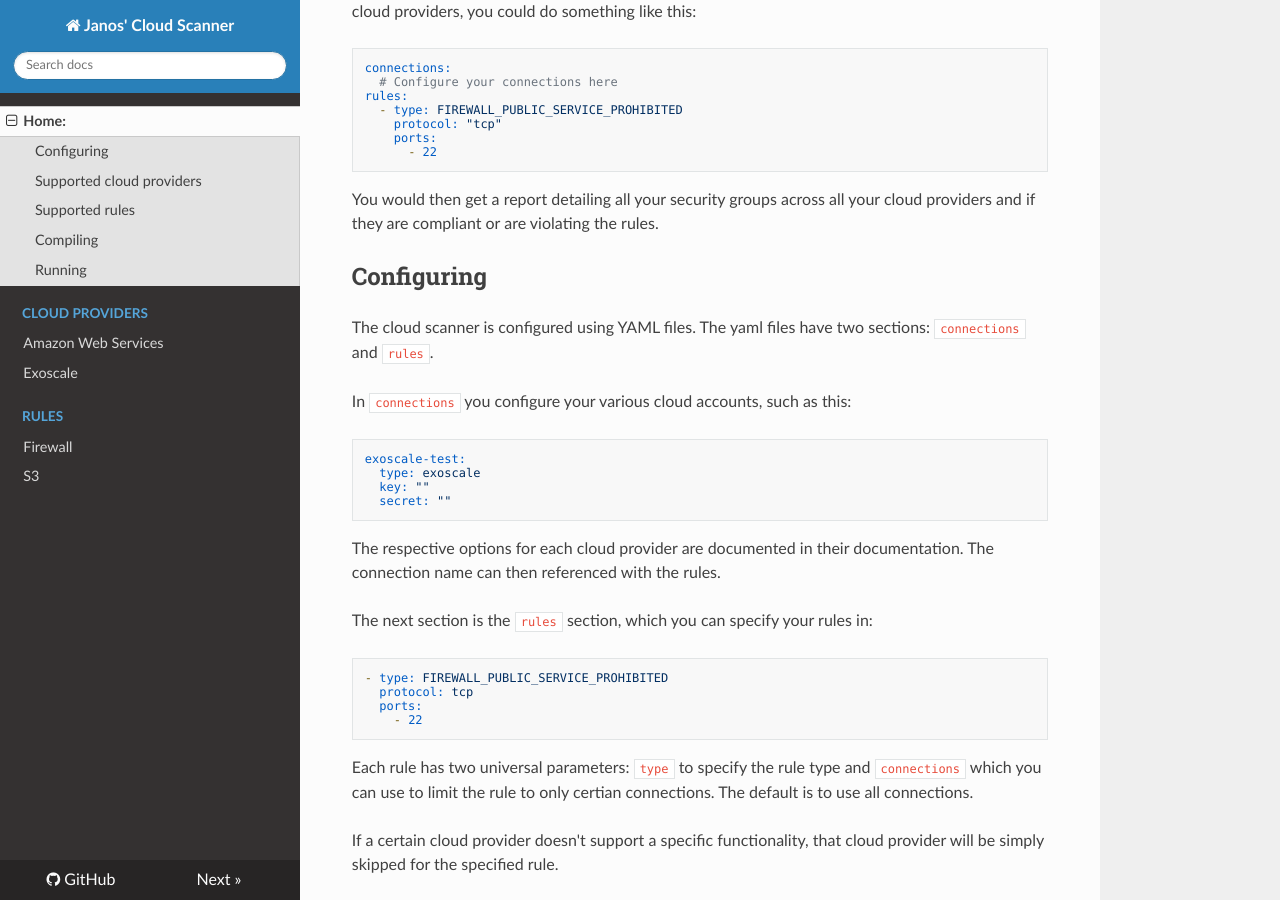
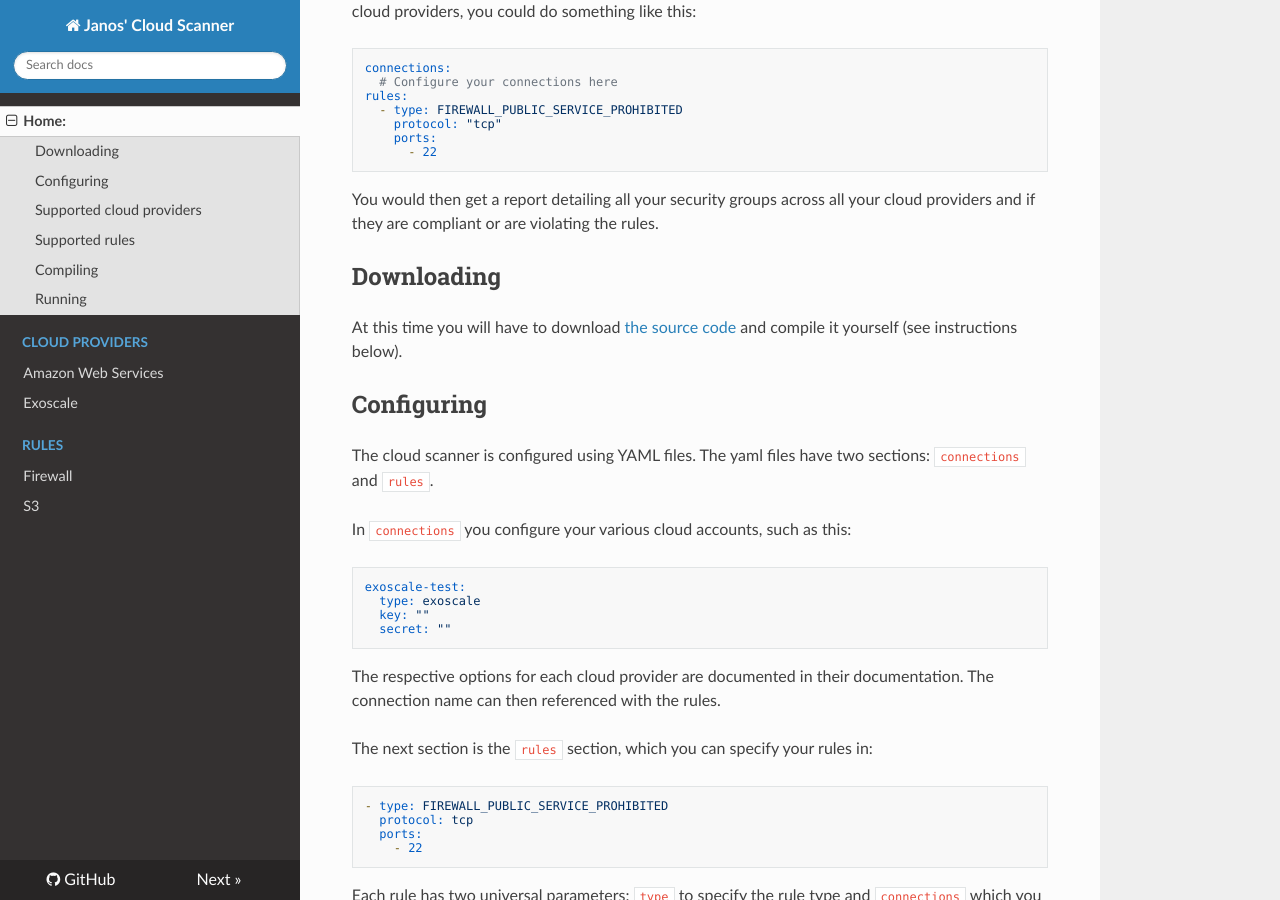
Before and after one commit to rlosio/cscanner, an MkDocs documentation site: the page built from docs/index.md, in a window 1280 px wide and 900 px high, scrolled down 328 px. Built offline with MkDocs 1.6.1, drawn with Linux system fonts in a browser that asks for light colours; nearby versions of some CDN libraries.

Commit message:
Slighly updated docs

```diff
--- a/docs/index.md
+++ b/docs/index.md
@@ -25,6 +25,11 @@ rules:
 
 You would then get a report detailing all your security groups across all your cloud providers and if they
 are compliant or are violating the rules.
+
+## Downloading
+
+At this time you will have to download [the source code](https://github.com/janoszen/cscanner) and compile it yourself
+(see instructions below).
 
 ## Configuring
 
```
Also changed, not shown: README.md (+2 -0 lines), 1 other file.
